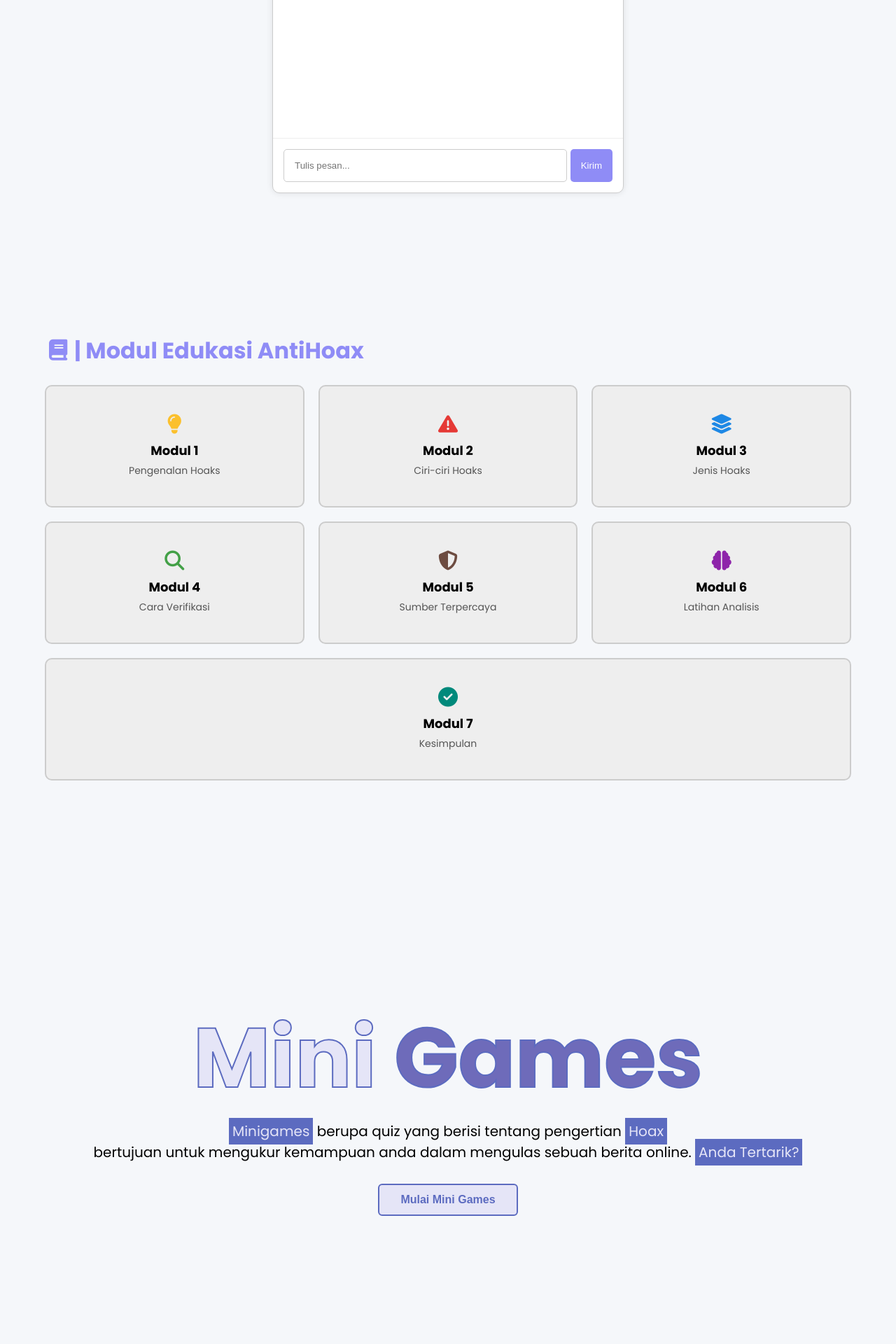
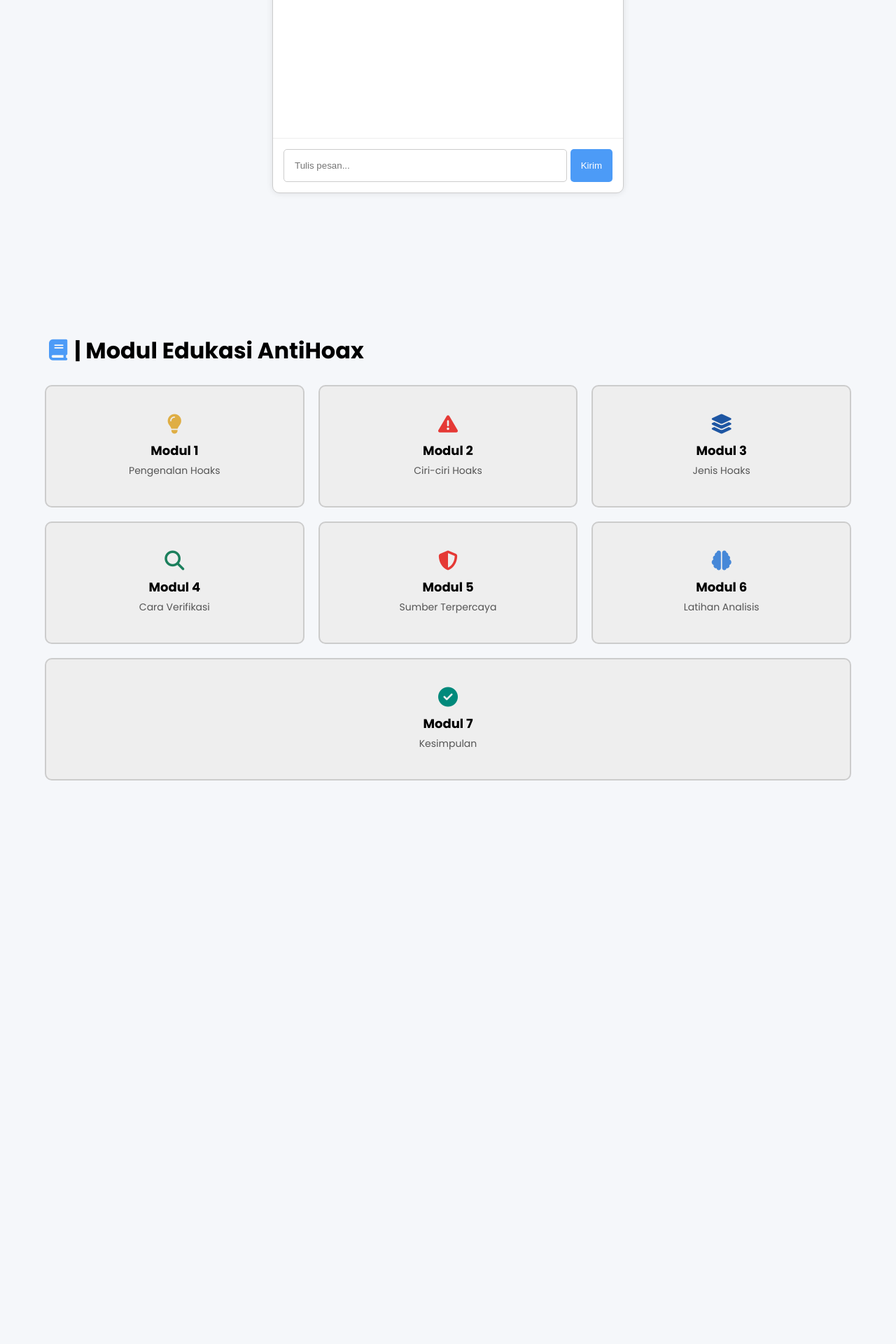
Before and after one commit to Dipszi6/KETUMBAR-Project, a Flask app: page / in a window 1280 px wide. Shown: the part 1200-3120 px from the top of the page at 70% size. After the commit the page ends 2315 px from the top, so only its background shows below. Run offline with Flask 3, Linux system fonts and the light colour scheme.

Commit message:
Small Update 1.2.1
+ redesain color
+ icon asset

```diff
--- a/static/css/style.css
+++ b/static/css/style.css
@@ -25,8 +25,7 @@ html{
   width: 100%;
   position: fixed;
   top: 0;
-  background-color: #8f8cf6;
-  border-bottom: 1px solid #5e5b9d;
+  background-color: #4c9bf7;
   z-index: 999;
 }
 
@@ -81,12 +80,12 @@ html{
 
 .opener-items h1{
     color: #e5e5f7;
-    -webkit-text-stroke: 2px #5e5b9d;
+    -webkit-text-stroke: 2px #4c9bf7;
     font-size: 100px;
 }
 
 .colortext-opener{
-    color: #6e6bba;
+    color: #4c9bf7;
 }
 
 .opener-items p{
@@ -111,17 +110,17 @@ html{
   font-size: 16px;
   font-family: Arial, sans-serif;
   font-weight: 600;
-  color: #5C6BC0;
+  color: #4c9bf7;
   background: #e5e5f7;
   border-radius: 6px;
-  border: 2px solid #5C6BC0;
+  border: 2px solid #4c9bf7;
   min-width: 140px;
   min-height: 44px;
 }
 
 .opener-button:hover{
     color: #ffffff;
-    background:#6e6bba;
+    background:#4c9bf7;
 }
     /* OpenerEnd */
     /* Chat */
@@ -153,7 +152,7 @@ html{
 
 .chat-header h2{
     color: transparent;
-    -webkit-text-stroke: 1px #6e6bba;
+    -webkit-text-stroke: 1px #4c9bf7;
     margin:0;
     padding: 10px;
 }
@@ -176,13 +175,13 @@ html{
 }
 
 .user{
-    background:#8f8cf6;
+    background:#4c9bf7;
     color:white;
     align-self:flex-end;
 }
 
 .bot{
-    background:#8f8cf6;
+    background:#4c9bf7;
     color: white;
     align-self:flex-start;
 }
@@ -203,7 +202,7 @@ html{
 
 .input-area button{
     padding:10px 15px;
-    background:#8f8cf6;
+    background:#4c9bf7;
     color:white;
     border:none;
     border-radius:5px;
@@ -211,14 +210,14 @@ html{
 }
 
 .input-area button:hover{
-    background:#6e6bba;
+    background:#68aaf9;
 }
 
 .ai-card{
-    background:#8f8cf6;
+    background:#4c9bf7;
     border-radius:10px;
     padding:12px;
-    border-left:5px solid #ccc;
+    border-left:5px solid #b6b6b6;
     font-size:14px;
 }
 
@@ -246,14 +245,14 @@ html{
 .title-modul{
     padding: 6% 0 0 80px;
     display: flex;
-    color: #8f8cf6;
+    color: #000000;
     font-size: 32px;
     align-content: center;
     justify-content: left;
 }
 
 .title-modul i{
-    color: #8f8cf6;
+    color: #4c9bf7;
     position: relative;
     top: 8px;
     right: 10px;
@@ -297,12 +296,12 @@ html{
     display: block;
 }
 
-.modul-card:nth-child(1) i { color: #fbc02d; }
+.modul-card:nth-child(1) i { color: #dfae44; }
 .modul-card:nth-child(2) i { color: #e53935; }
-.modul-card:nth-child(3) i { color: #1e88e5; }
-.modul-card:nth-child(4) i { color: #43a047; }
-.modul-card:nth-child(5) i { color: #6d4c41; }
-.modul-card:nth-child(6) i { color: #8e24aa; }
+.modul-card:nth-child(3) i { color: #1e56a3; }
+.modul-card:nth-child(4) i { color: #1b7f5c; }
+.modul-card:nth-child(5) i { color: #e53935; }
+.modul-card:nth-child(6) i { color: #4688d8; }
 .modul-card:nth-child(7) i { color: #00897b; }
 
 .modul-card h3 {
@@ -318,7 +317,7 @@ html{
 
 .modul-card.done {
     background-color: #e8f5e9;
-    border-color: #8f8cf6;
+    border-color: #4c9bf7;
 }
 
 .modul-card.done::after {
@@ -344,7 +343,7 @@ html{
 .modal-header {
     position: sticky;
     top: 0;
-    background: #8f8cf6;
+    background: #4c9bf7;
     padding-bottom: 15px;
     border-radius: 5px;
     border-bottom: 1px solid #ddd;
@@ -404,38 +403,4 @@ html{
 }
 /* ModulEnd */
 
-/* ContentAreaStart [MiniGame] */
-.minigame-container{
-    height: 100vh;
-    display: flex;
-    align-items: center;
-    justify-content: center;
-    background-color: #f5f7fa;
-
-}
-
-.minigame-items{
-    text-align: center;
-}
-
-.colortext-modul{
-    color: #e5e5f7;
-    padding: 5px;
-    background-color: #5C6BC0;
-}
-
-.minigame-items h1{
-    color: #e5e5f7;
-    -webkit-text-stroke: 2px #5C6BC0;
-    font-size: 120px;
-}
-
-.minigame-items p{
-    font-size: 20px;
-}
-
-.minigame-items h3 {
-    align-items: center;
-}
-/* ContentAreaEND [MiniGame] */
     /* Content Area End */
--- a/static/js/hoax.js
+++ b/static/js/hoax.js
@@ -110,7 +110,6 @@ async function sendMessage(){
 
     chatBox.scrollTop = chatBox.scrollHeight;
 }
-
 
     // UX
 
--- a/templates/index.html
+++ b/templates/index.html
@@ -3,6 +3,7 @@
 <head>
 <meta charset="UTF-8">
 <title>Anti Hoaks - Ketumbar</title>
+<link rel="icon" type="image/png" href="/static/asset/IconAntiHoax.png"/>
 
 <link rel="stylesheet" href="/static/css/style.css">
 <link href="https://fonts.googleapis.com/css2?family=Poppins:wght@400;700&display=swap" rel="stylesheet">
@@ -31,7 +32,7 @@
         </a>
 
         <a href="#miniGames" class="navbar-link">
-            <i class="fa-solid fa-gamepad"></i> Mini Games
+            <i class="fa-solid fa-gamepad"></i> Quiz
         </a>
     </div>
 
@@ -124,15 +125,6 @@
 </div>
     <!-- [Modul END] -->
 
-    <!-- [MinigamesStart] -->
-    <section id="miniGames" class="section-scroll"></section>
-    <main class="minigame-container">
-        <div class="minigame-items">
-            <h1>Mini <span class="colortext-opener">Games </span></h1>
-            <p><span class="colortext-modul">Minigames</span> berupa quiz yang berisi tentang pengertian <span class="colortext-modul">Hoax</span><br> bertujuan untuk mengukur kemampuan anda dalam mengulas sebuah berita online. <span class="colortext-modul">Anda Tertarik?</span></p>
-            <button class="opener-button" id="btnScroll">Mulai Mini Games</button>
-        </div>
-    </main>
     <!-- ContentAreaEND -->
 
     <!-- FooterStart -->
```
Also changed, not shown: static/asset/IconAntiHoax.png (added).
